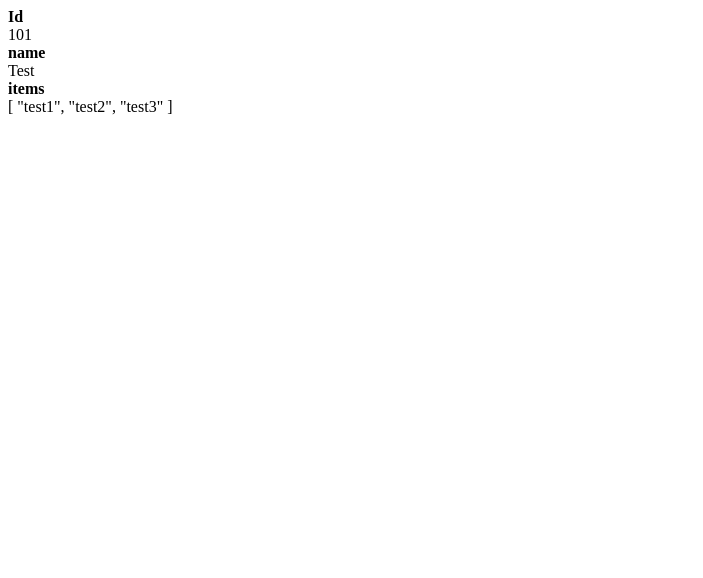
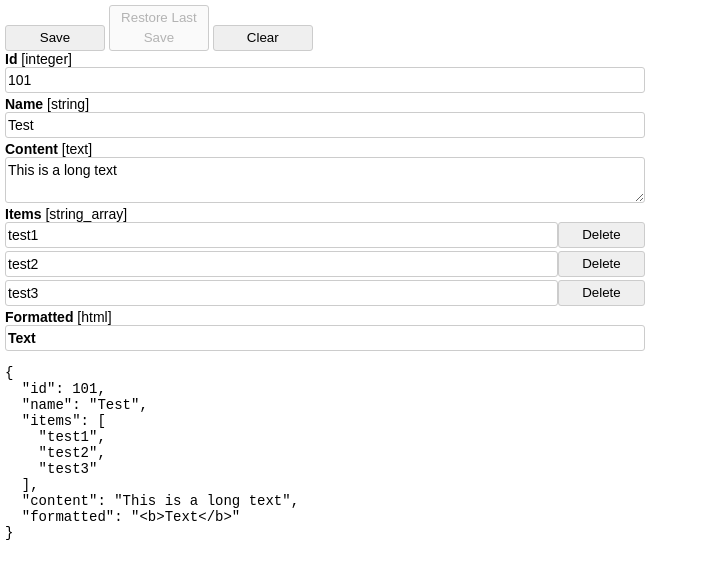
Before and after one commit to fraigo/json-editor, a plain HTML site: page index.html in a window 1280 px wide. Shown: the whole page, without its empty margins (0-703 px from the left). Drawn offline with nearby package versions, Linux system fonts and the light colour scheme.

Commit message:
Added data editors

```diff
--- a/index.html
+++ b/index.html
@@ -6,9 +6,44 @@
     <meta http-equiv="X-UA-Compatible" content="ie=edge">
     <title>Document</title>
     <script src="https://unpkg.com/vue"></script>
+    <style>
+    body{
+      padding:0px;
+      margin:0px;
+      box-sizing: border-box;
+    }
+    #app {
+      margin:5px;
+      max-width: 640px;
+    }
+    body, td, input, textarea {
+      font-family: Arial, Helvetica, sans-serif;
+      font-size: 14px;
+    }
+    input, textarea, button, .html-edit {
+      padding:2px;
+      line-height:20px;
+      border: 1px solid #ccc;
+      border-radius: 3px 3px;
+      width: 100%;
+      box-sizing: border-box;
+    }
+    button{
+      width: 100px;
+    }
+    .field-value{
+      display:flex;
+      margin-bottom: 3px;
+    }
+    </style>
 </head>
 <body>
   <div id="app">
+    <div>
+      <button onclick="saveData()">Save</button>
+      <button id="restore-button" onclick="restoreData()" disabled>Restore Last Save</button>
+      <button onclick="clearData()">Clear</button>
+    </div>
     <editor :object="content" :fields="fields" ></editor>
   </div>
 
@@ -16,13 +51,46 @@
     <div>
         <div v-for="(field,id) in fields" :key="id">
             <div is="datalabel" :name="id" :config="field" ></div>
-            <div class="field-value" >{{ object[id] }}</div>
+            <div :is="field.type+'_edit'" :object="object" :name="id" :config="field"  ></div>
+        </div>
+        <pre>{{ object }}</pre>
+    </div>
+  </script>
+
+  <script type="text/x-template" id="datalabel-template">
+    <div class="field-label" ><b>{{ config.label ? config.label : name.substring(0,1).toUpperCase()+name.substring(1) }}</b> [{{ config.type }}]</div>
+  </script>
+
+  <script type="text/x-template" id="string_edit-template">
+    <div class="field-value" ><input type="text" v-model="object[name]"><slot></slot></div>
+  </script>
+
+  <script type="text/x-template" id="text_edit-template">
+    <div class="field-value" ><textarea cols="3" v-model="object[name]" @change="changed($event,object,name)" ></textarea><slot></slot></div>
+  </script>
+
+  <script type="text/x-template" id="html_edit-template">
+    <div class="field-value" ><div class="html-edit" @blur="changed($event,object,name)" contenteditable v-html="object[name]"></div><slot></slot></div>
+  </script>
+
+  <script type="text/x-template" id="integer_edit-template">
+    <div class="field-value" ><input type="number" v-model="object[name]"  @change="changed($event,object,name)" ><slot></slot></div>
+  </script>
+
+  <script type="text/x-template" id="string_array_edit-template">
+    <div class="field-values" >
+      <div is="string_edit" :key="index" v-for="(value,index) in object[name]" :object="object[name]" :name="index" :config="{}"  >
+          <button>Delete</button>
       </div>
     </div>
   </script>
 
-  <script type="text/x-template" id="datalabel-template">
-    <div class="field-label" ><b>{{ config.label ? config.label : name }}</b></div>
+  <script type="text/x-template" id="html_array_edit-template">
+    <div class="field-values" >
+      <div is="html_edit" :key="index" v-for="(value,index) in object[name]" :object="object[name]" :name="index" :config="{}"  >
+          <button>Delete</button>
+      </div>
+    </div>
   </script>
 
 
@@ -35,12 +103,67 @@
 
     Vue.component('datalabel',{
         props: ['name','config'],
-        template: '#datalabel-template'
+        template: '#datalabel-template',
+        methods:{
+          changed: function(ev,obj,idx){
+          }
+        }
     })
 
-    var app = new Vue({
-      el: '#app',
-      data: {
+    Vue.component('string_edit',{
+        props: ['object','name','config'],
+        template: '#string_edit-template',
+        methods:{
+          changed: function(ev,obj,idx){
+          }
+        }
+    })
+
+    Vue.component('text_edit',{
+        props: ['object','name','config'],
+        template: '#text_edit-template',
+        methods:{
+          changed: function(ev,obj,idx){
+          }
+        }
+    })
+
+    Vue.component('html_edit',{
+        props: ['object','name','config'],
+        template: '#html_edit-template',
+        methods:{
+          changed: function(ev,obj,idx){
+            console.log("Changed",ev.srcElement.innerHTML);
+            obj[idx] = ev.srcElement.innerHTML;
+          }
+        }
+    })
+
+    Vue.component('integer_edit',{
+        props: ['object','name','config'],
+        template: '#integer_edit-template',
+        methods:{
+          changed: function(ev,obj,idx){
+            if (obj[idx]==""){
+              obj[idx]=null;
+            }else{
+              obj[idx] = obj[idx]*1;
+            }
+          }
+        }
+    })
+
+    Vue.component('string_array_edit',{
+        props: ['object','name','config'],
+        template: '#string_array_edit-template'
+    })
+
+    Vue.component('html_array_edit',{
+        props: ['object','name','config'],
+        template: '#html_array_edit-template'
+    })
+
+    var localData = {
       content : {
           id: 101,
           name: "Test",
@@ -48,16 +171,63 @@
               "test1",
               "test2",
               "test3"
-            ]
+          ],
+          content: "This is a long text",
+          formatted:"<b>Text</b>",
       },
       fields : {
           id: {
-                type: "number",
+              type: "integer",
               label: "Id"
           },
-            name: "string",
-            items: "array:string"
+          name: {
+            type: "string"
+          },
+          content: {
+            type: "text"
+          },
+          items: {
+            type: "string_array",
+          },
+          formatted: {
+            type: "html",
           }
+      }
+    }
+
+    var lastSave = localData;
+
+    function saveData(){
+      if (localStorage.getItem('localdata')){
+        lastSave = JSON.parse(localStorage.getItem('localdata'));
+        document.getElementById('restore-button').disabled=false;
+      }
+      localStorage.setItem('localdata',JSON.stringify(localData));
+    }
+
+    function clearData(){
+      localStorage.removeItem('localdata');
+      document.location.reload();
+    }
+
+    function restoreData(){
+      localStorage.setItem('localdata',JSON.stringify(lastSave));
+      document.location.reload();
+    }
+
+
+    var app = new Vue({
+      el: '#app',
+      data: localData,
+      mounted: function(){
+        var tmpData = localStorage.getItem("localdata");
+        if (tmpData && tmpData!=""){
+          var data = JSON.parse(tmpData);
+          this.content = data.content;
+          this.fields = data.fields;
+        }
+      },
+      methods: {
       }
     })
   </script>
```
Lines whose indentation alone changed are shown as unchanged.
